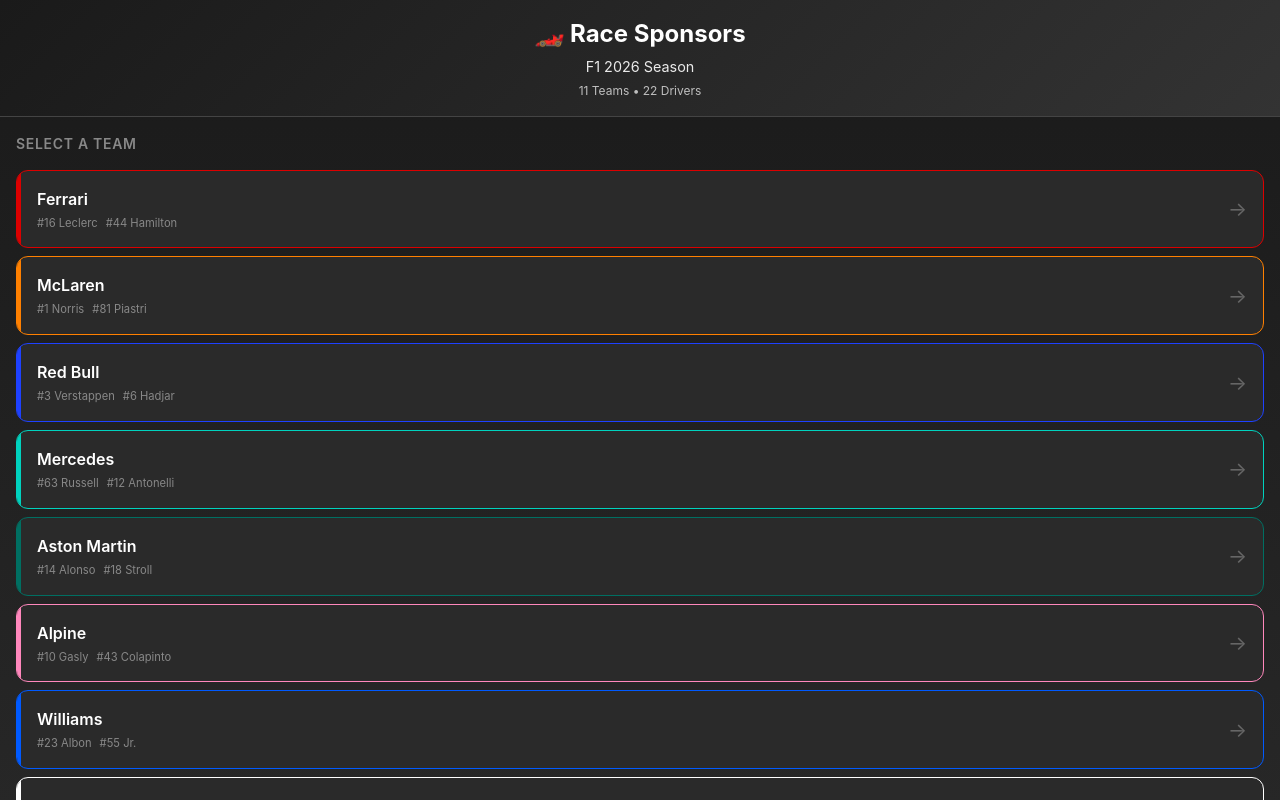
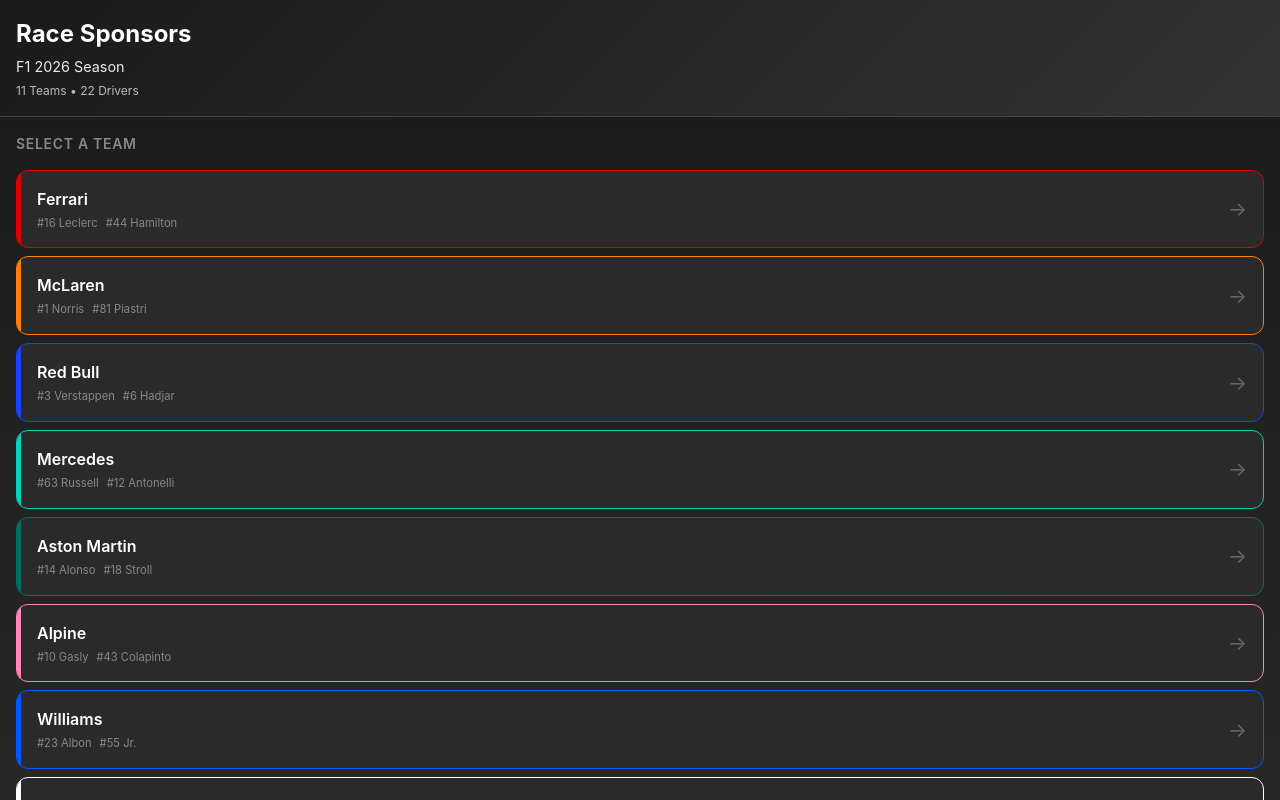
Before and after one commit to skip5this/Playground, a React (Vite) app: page / in a window 1280 px wide. Built offline with nearby package versions, Linux system fonts and the light colour scheme.

Commit message:
Left align header, remove emoji

```diff
--- a/src/App.css
+++ b/src/App.css
@@ -18,6 +18,7 @@
 .home-header {
   background: linear-gradient(135deg, #1a1a1a 0%, #333 100%);
   border-bottom: 1px solid #444;
+  text-align: left;
 }
 
 .header h1 {
--- a/src/App.jsx
+++ b/src/App.jsx
@@ -142,7 +142,7 @@
   return (
     <div className="app">
       <header className="header home-header">
-        <h1>🏎️ Race Sponsors</h1>
+        <h1>Race Sponsors</h1>
         <p className="subtitle">F1 2026 Season</p>
         <p className="subtitle-small">11 Teams • 22 Drivers</p>
       </header>
```
